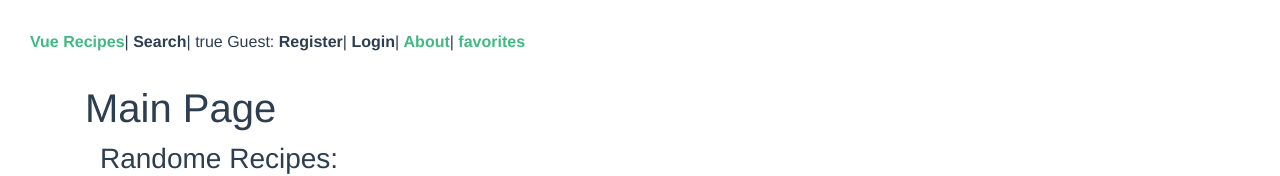
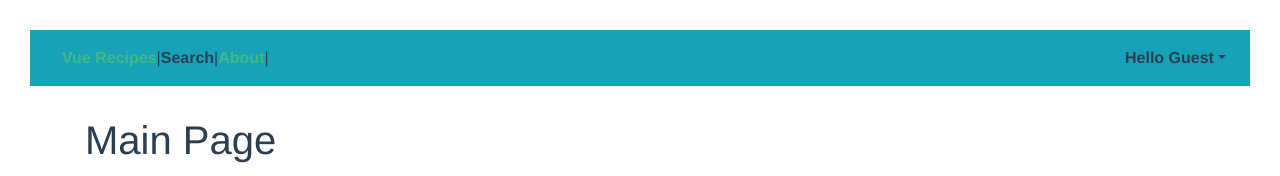
Before and after one commit to SISE-Web-Development-Environments/assignment-3-3-lior_samuel_3-2, a Vue app: page /favorites in a window 1280 px wide. Shown: the top 176 px of the page. Built offline with nearby package versions, Linux system fonts and the light colour scheme; no server answers.

Commit message:
lior up - 16/7 21:20 - working tool bar

```diff
--- a/src/App.vue
+++ b/src/App.vue
@@ -1,20 +1,30 @@
 <template>
   <div id="app">
     <div id="nav">
-      <router-link :to="{ name: 'main' }">Vue Recipes</router-link>|
-      <router-link :to="{ name: 'search' }">Search</router-link>|
-      {{ !$root.store.username }}
-      <span v-if="!$root.store.username">
-        Guest:
-        <router-link :to="{ name: 'register' }">Register</router-link>|
-        <router-link :to="{ name: 'login' }">Login</router-link>|
-      </span>
-      <span v-else>
-        {{ $root.store.username }}: <button @click="Logout">Logout</button>|
-      </span>
+        <b-navbar  class="fullBar" variant="info">
+            <b-navbar>
+                <router-link :to="{ name: 'main' }">Vue Recipes</router-link>|
+                <router-link :to="{ name: 'search' }">Search</router-link>|
+                <router-link :to="{ name: 'about' }">About</router-link>|
+            </b-navbar>
 
-      <router-link :to="{ name: 'about' }">About</router-link>|
-      <router-link :to="{ name: 'favorites' }">favorites</router-link>
+            <b-navbar-nav class="ml-auto" >
+                <b-nav-item-dropdown text="Hello Guest" v-if="!$root.store.username" right>
+                    Guest:
+                    <router-link :to="{ name: 'register' }">Register</router-link>|
+                    <router-link :to="{ name: 'login' }">Login</router-link>|
+                </b-nav-item-dropdown>
+                <b-nav-item-dropdown :text="$root.store.username" v-else right>
+                    Personal:
+                    <button @click="Logout">Logout</button>|
+                    <router-link tag="" :to="{ name: 'main' }" @click.native="$root.store.logout">Logout</router-link>
+                    <router-link tag="b-dropdown-item" :to="{ name: 'favorites' }">favorites</router-link>
+                    <router-link tag="b-dropdown-item" :to="{ name: 'MyRecipes' }">My Recipes</router-link>
+                    <router-link tag="b-dropdown-item" :to="{ name: 'myFamilyRecipes' }">My Family Recipes</router-link>
+                </b-nav-item-dropdown>
+            </b-navbar-nav>
+        </b-navbar>
+
     </div>
     <router-view />
   </div>
--- /dev/null
+++ b/src/pages/MyRecipesPage.vue
@@ -0,0 +1,5 @@
+<template>
+    <div class="container">
+        <h1>my recipes page</h1>
+    </div>
+</template>
--- /dev/null
+++ b/src/pages/myFamilyRecipesPage.vue
@@ -0,0 +1,5 @@
+<template>
+    <div class="container">
+        <h1>my Family recipes page</h1>
+    </div>
+</template>
--- a/src/routes.js
+++ b/src/routes.js
@@ -39,6 +39,16 @@ const routes = [
   },
   {
     path: "*",
+    name: "MyRecipes",
+    component: () => import("./pages/MyRecipesPage"),
+  },
+  {
+    path: "*",
+    name: "myFamilyRecipes",
+    component: () => import("./pages/myFamilyRecipesPage"),
+  },
+  {
+    path: "*",
     name: "notFound",
     component: NotFound,
   },
```
